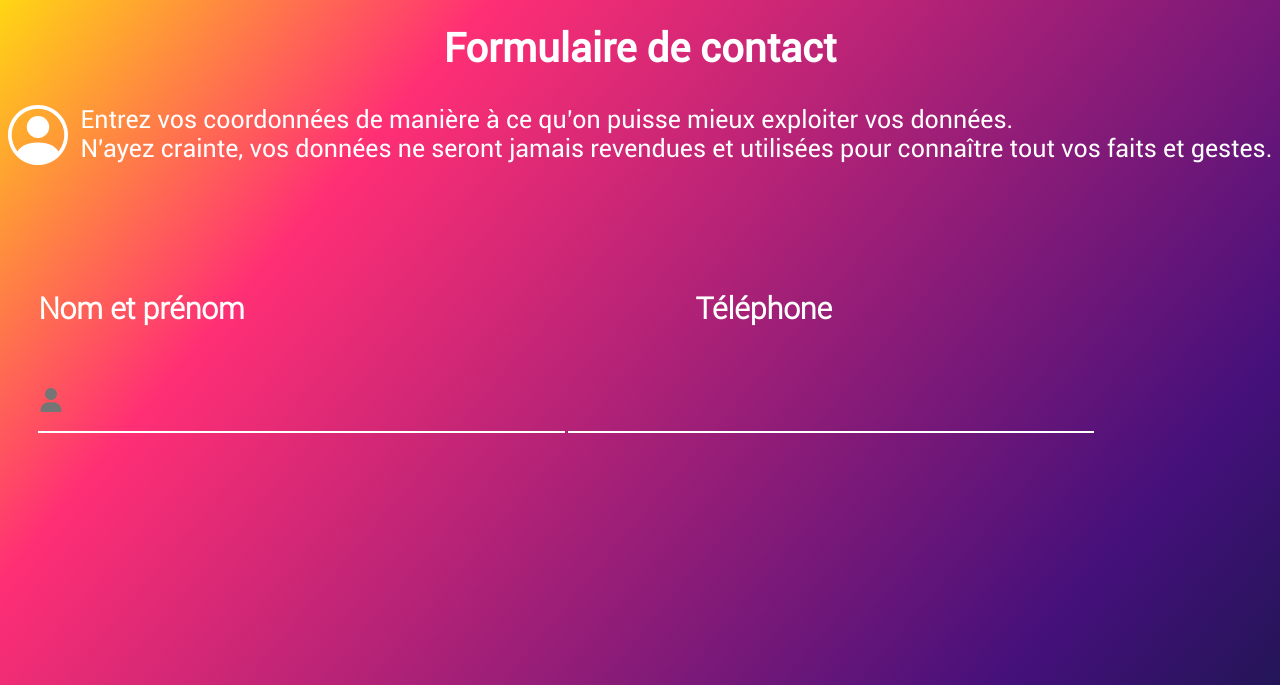
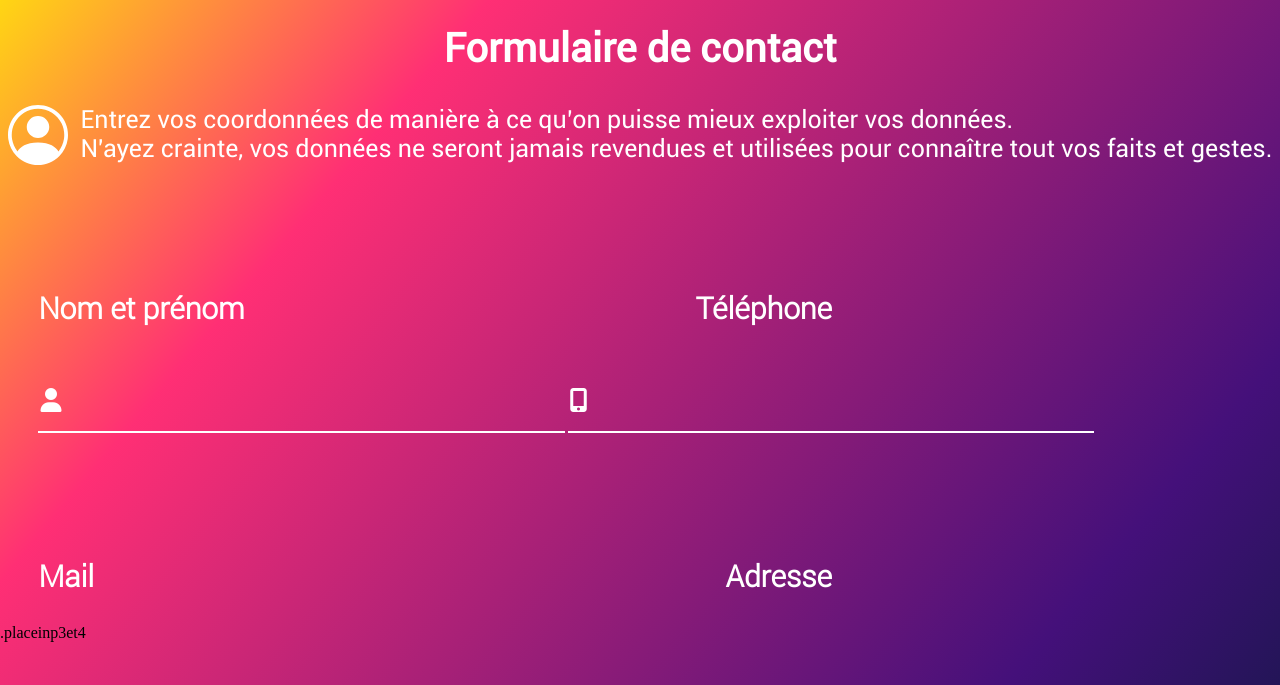
Before and after one commit to LoicKalai/projet_contactform, a plain HTML site: page index.html in a window 1280 px wide. Shown: the part 115-800 px from the top of the page. Drawn offline with Linux system fonts and the light colour scheme.

Commit message:
[ajout]
Ajout contenue mail et adresse

```diff
--- a/index.html
+++ b/index.html
@@ -36,8 +36,16 @@
     </div>
         <div class="placeinp1et2">
             <input class="inp1" type="text" placeholder="&#xf007;">
-            <input class="inp2" type="text">
+            <input class="inp2" type="text" placeholder="&#xf3cd;">
         </div>
+</div>
+<div class="inpligne2">
+    <div class="mailadr">
+        <h3 class="mail">Mail</h3>
+        <h3 class="adresse">Adresse</h3>
+    </div>
+    .placeinp3et4
+
 </div>
 
 
--- a/style.css
+++ b/style.css
@@ -129,6 +129,33 @@ h2{
     border-left: 0px;
     border-right: 0px;
     background:transparent;
+    font-family: FontAwesome;
     border-color: white;
     outline: none;
 }
+.inp1::placeholder{
+    color: white;
+}
+
+.inp2::placeholder{
+    color: white;
+}
+.inpligne2{
+    margin-top: 12vh;
+}
+.mailadr{
+    display: flex;
+    justify-content: space-between;
+}
+.mail{
+    color: white;
+    margin-left: 3%;
+    font-size: 1.875rem;
+    font-family: 'Roboto_light';
+}
+.adresse{
+    color: white;
+    margin-right: 35%;
+    font-size: 1.875rem;
+    font-family: 'Roboto_light';
+}
```
